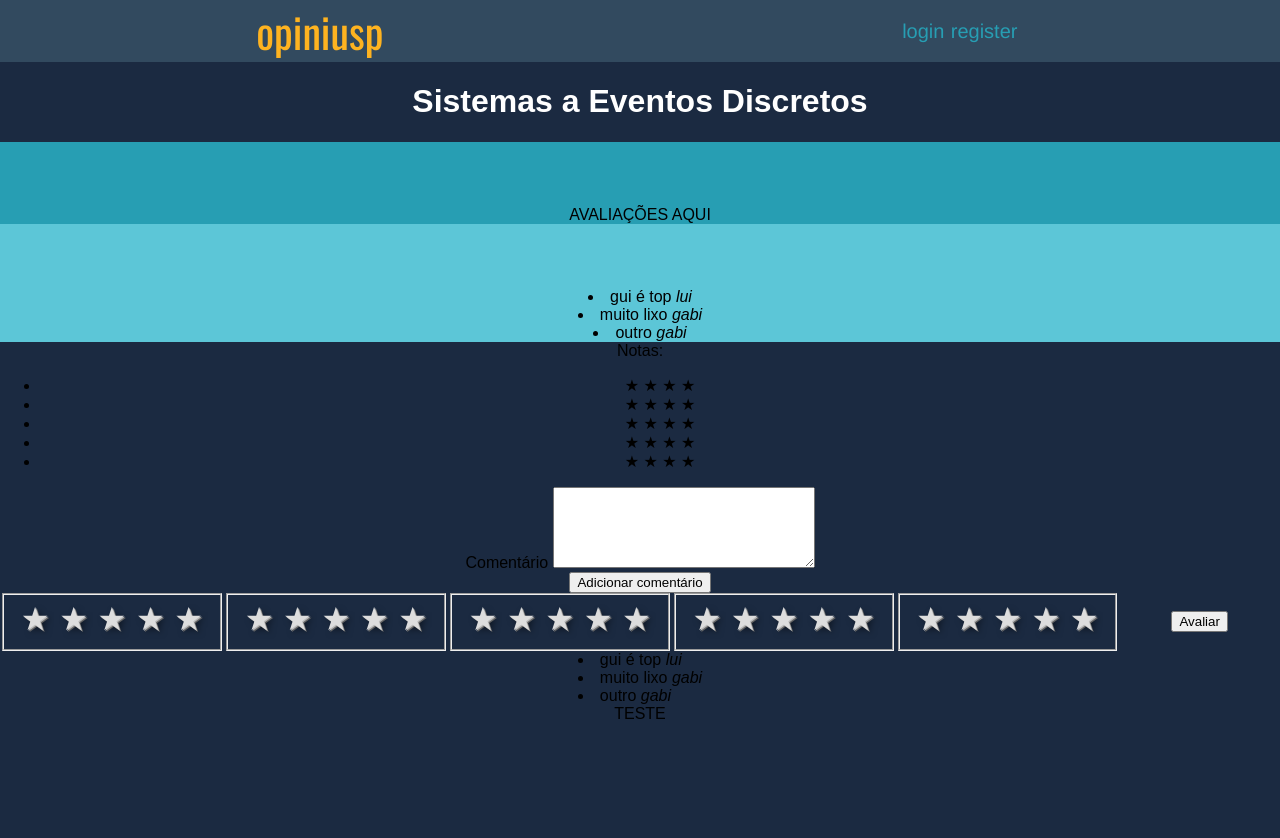
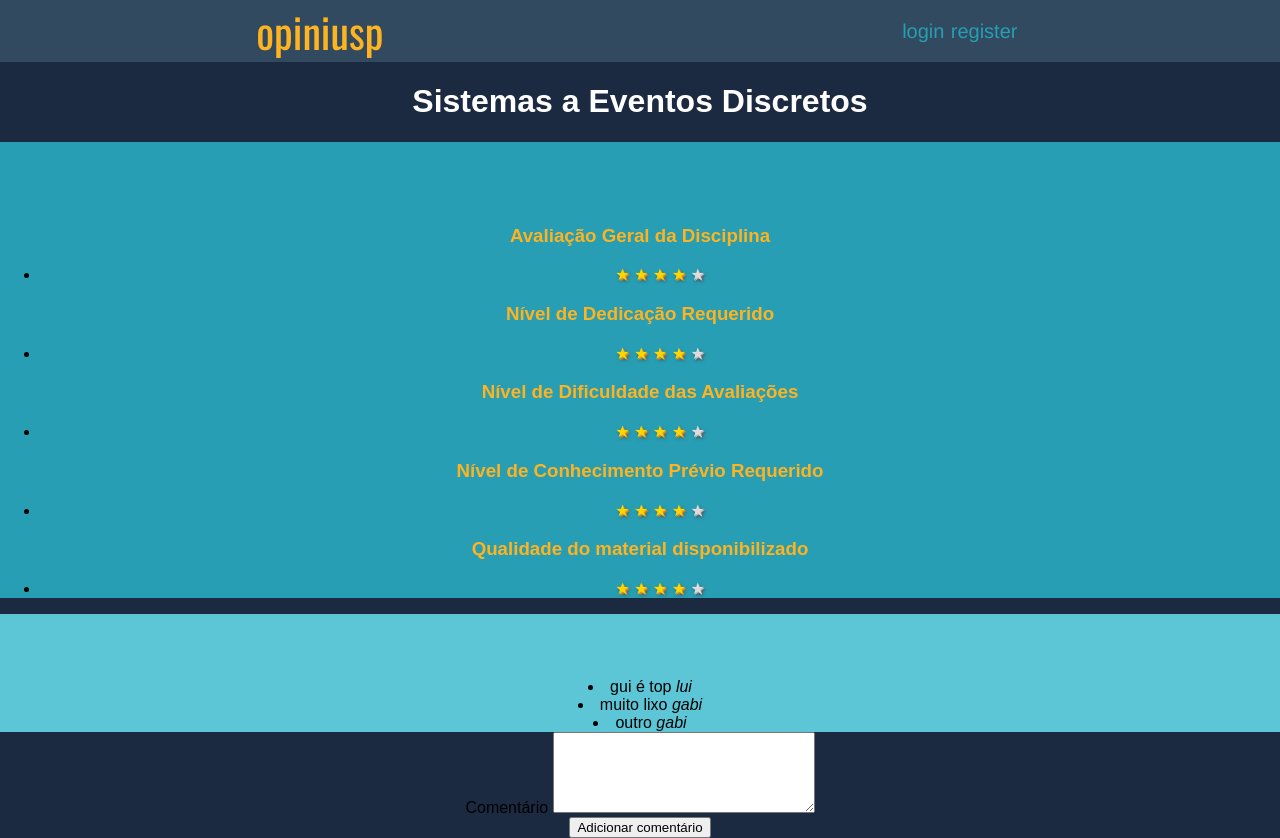
Before and after one commit to LuiFerreiraD/USPavalia, a Django app: page /disciplina/1/ in a window 1280 px wide. Shown: the top 838 px of the page. Before the commit the page ends 719 px from the top, so only its background shows below. Run offline with Django 3.2, Linux system fonts and the light colour scheme; data comes from the database, SQL or seed files in the repository; data that the repository does not hold is empty.

Commit message:
commit temporario

```diff
--- a/main/static/css/main.css
+++ b/main/static/css/main.css
@@ -162,3 +162,18 @@ h1 {
   background-color: var(--middleblue);
   padding: 5% 0px 0px 0px;
 }
+
+.preenchida {
+  color: gold;
+  text-shadow: 1px 1px goldenrod, 2px 2px #b57340,
+    0.1em 0.1em 0.2em rgba(0, 0, 0, 0.5);
+}
+
+.vazia {
+  color: #ddd;
+  text-shadow: 1px 1px #bbb, 2px 2px #666, 0.1em 0.1em 0.2em rgba(0, 0, 0, 0.5);
+}
+
+.avalicao_estrelas {
+  color: var(--honeyellow);
+}
--- a/main/templates/main/disciplina.html
+++ b/main/templates/main/disciplina.html
@@ -2,7 +2,31 @@
 
 <h1>{{disciplina.nome}}</h1>
 <div class=aval>
-  AVALIAÇÕES AQUI
+  <h3 class="avalicao_estrelas"> Avaliação Geral da Disciplina</h3>
+<ul>
+<li > {%for i in ranges.0%} <span class="preenchida">&#9733</span> {% endfor %}
+  {%for i in complementos.0%} <span class="vazia">&#9733</span> {% endfor %} </li>
+</ul>
+<h3 class="avalicao_estrelas">Nível de Dedicação Requerido</h3>
+<ul>
+<li > {%for i in ranges.1%} <span class="preenchida">&#9733</span> {% endfor %}
+  {%for i in complementos.1%} <span class="vazia">&#9733</span> {% endfor %} </li>
+</ul>
+<h3 class="avalicao_estrelas">Nível de Dificuldade das Avaliações</h3>
+<ul>
+<li > {%for i in ranges.2%} <span class="preenchida">&#9733</span> {% endfor %}
+  {%for i in complementos.2%} <span class="vazia">&#9733</span> {% endfor %} </li>
+</ul>
+<h3 class="avalicao_estrelas">Nível de Conhecimento Prévio Requerido</h3>
+<ul>
+<li > {%for i in ranges.3%} <span class="preenchida">&#9733</span> {% endfor %}
+  {%for i in complementos.3%} <span class="vazia">&#9733</span> {% endfor %} </li>
+</ul>
+<h3 class="avalicao_estrelas">Qualidade do material disponibilizado</h3>
+<ul>
+<li > {%for i in ranges.4%} <span class="preenchida">&#9733</span> {% endfor %}
+  {%for i in complementos.4%} <span class="vazia">&#9733</span> {% endfor %} </li>
+</ul>
 </div>
 
 <div class=comments>
@@ -14,15 +38,6 @@
     onclick="return confirm('Deletar comentário?')">Deletar</a>
   {% endif%} {% endfor %}
 </div>
-
-
-
-<div> Notas: </div>
-<ul>
-{% for iterador in ranges %}
-<li > {%for i in iterador%} <span>&#9733</span> {% endfor %} </li>
-{% endfor %}
-</ul>
 
 <div>
   <form action="{% url 'main:add_comentario' disciplina.id%}" method="POST">
--- a/main/views.py
+++ b/main/views.py
@@ -13,6 +13,9 @@ def home(request):
     }
     return render(request, 'main/index.html', contexto)
 
+
+def roundTraditional(val,digits=0):
+    return round(val+10**(-len(str(val))-1), digits)
 
 #pagina da disciplina
 def pagina_disciplina(request, id):
@@ -38,18 +41,23 @@ def pagina_disciplina(request, id):
         if media == None:
             averages.append(0)
         else:
-            averages.append(int(round(media)))
-
-    print(averages[0], averages[1])
+            averages.append(int(roundTraditional(media)))
 
     ranges = [
         range(averages[0]), range(averages[1]), range(averages[2]), range(averages[3]), range(averages[4])
     ]
 
+    print(5-averages[0])
+    complementos = [
+        range(5-averages[0]), range(5- averages[1]), range(5 - averages[2]), range(5 - averages[3]), range(5 - averages[4])
+    ]
+    #numero de estrelas preenchidas e não preenchdidas, em cada tupla
+
     contexto = {
         "disciplina": disciplina,
         "comentarios": comentarios,
-        "ranges": ranges
+        "ranges": ranges,
+        "complementos": complementos
     }
 
     return render(request, 'main/disciplina.html', contexto)
```
